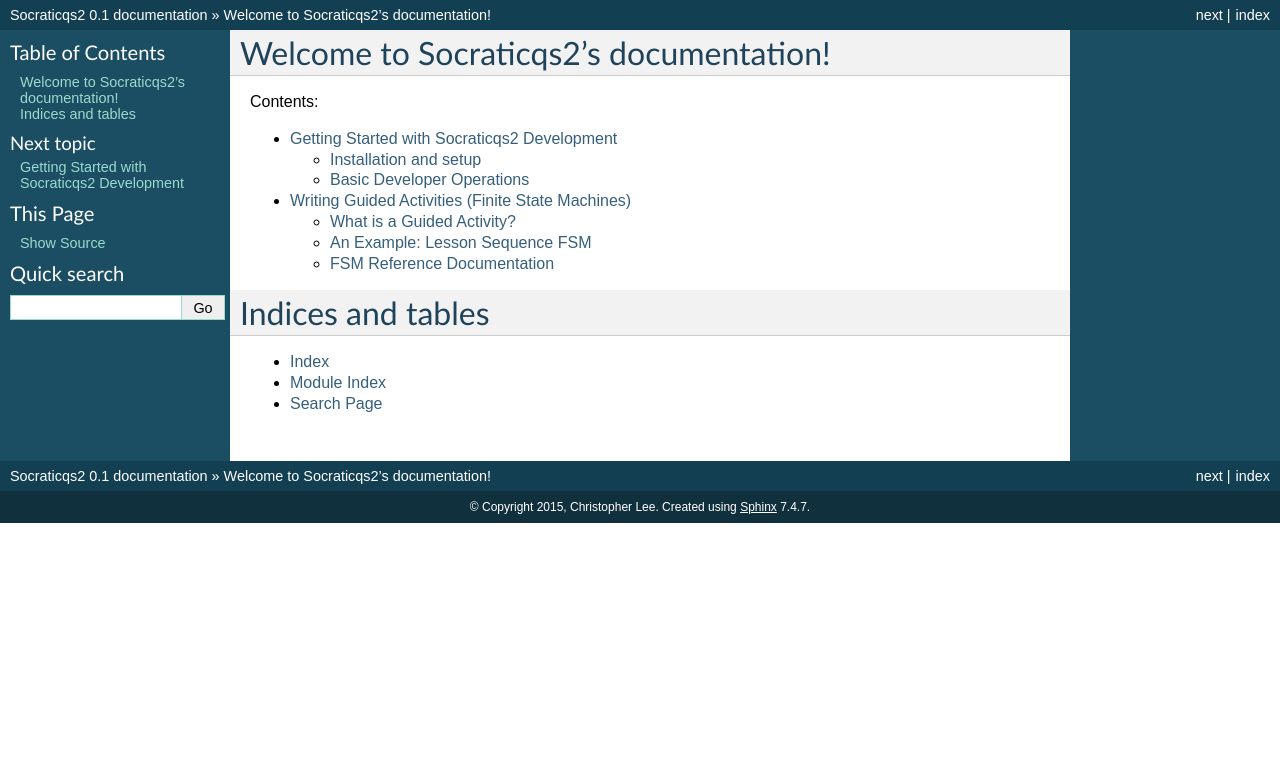
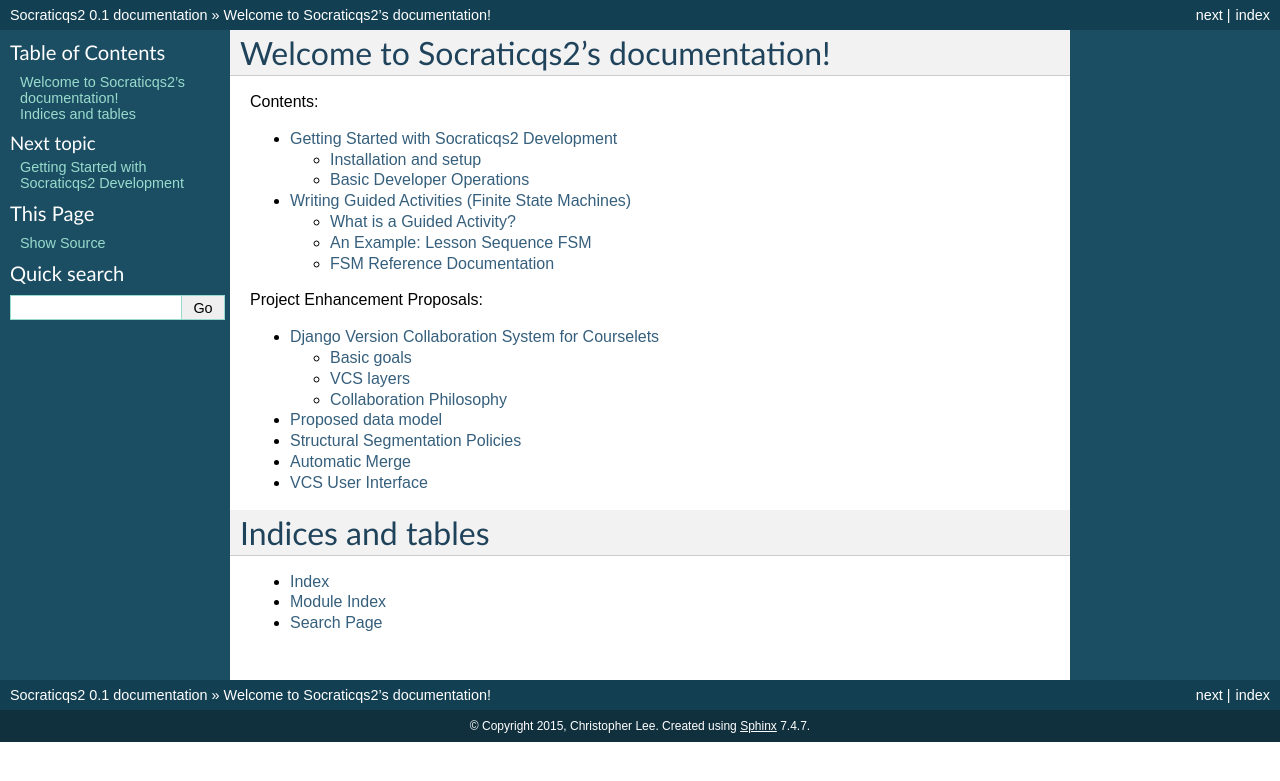
Before and after one commit to cjlee112/socraticqs2, a Sphinx documentation site: the page built from doc/index.rst, in a window 1280 px wide. Shown: the top 781 px of the page. Built offline with Sphinx 7.4.7, drawn with Linux system fonts in a browser that asks for light colours; some of the changed lines change nothing that is shown.

Commit message:
added draft version control design proposal to developer docs per issue #1

```diff
--- a/doc/index.rst
+++ b/doc/index.rst
@@ -14,6 +14,14 @@
    devintro
    fsm
 
+Project Enhancement Proposals:
+
+.. toctree::
+   :maxdepth: 2
+   :glob:
+
+   pep/*
+
 Indices and tables
 ==================
 
--- /dev/null
+++ b/doc/pep/django_vcs.rst
@@ -0,0 +1,156 @@
+
+Django Version Collaboration System for Courselets
+---------------------------------------------------------------------
+
+Basic goals
++++++++++++++++
+
+* Git-like VCS for text+metadata rather than code
+* Application model is community-remix-forest rather than code-pyramid.
+* stored in standard database (rather than files)
+* Integrates VCS capabilities into standard online platform (Django)
+* KISS: sweetspot of core VCS benefits without Git's complexity, for non-Git-users
+* Designed for courselets active-learning materials, which consists of one datatype (Lesson) and two levels of container (Unit and Course), all three under VC.
+
+VCS layers
+++++++++++++
+
+* **Lesson**
+
+  * Lesson is a *commit*
+  * UnitLesson is a *branch* (HEAD pointer)
+
+* **Unit**: a repository of UnitLessons
+
+  * Unit is a commit
+  * CourseUnit is branch
+
+* **Course**: a repository of CourseUnits
+
+  * Course is a commit
+  * CourseBranch is a branch
+
+Some simplifying assumptions:
+
+* In general, we store VCS tree structure directly on commit objects (with **parent** and **mergeParent** pointers).
+
+* In general, commits are "snapshots" of content (i.e. exact same form as the "working tree"), with no special attempt to compress or diff its storage.  Our content is typically a short text (<8k?), so this seems like a reasonable simplification in the era of cheap big storage.
+
+* it follows that branch (HEAD) can point to content that is not yet permanently committed, i.e. owner can go on modifying that content until they decide it's ready to commit (or another event, e.g. fork, forces a commit).
+
+
+Collaboration Philosophy
++++++++++++++++++++++++++
+
+* Instructors are not expected to understand the Git version control model, especially complex concepts like branches and rebasing.
+
+* instead, Unit provides intuitive freedom to modify a lesson however you want for this Unit, without affecting any other units.
+
+* anyone can fork anything (creating new branch within that repository), but only the "master" branch owned by the instructor is shown to users as the "official version" of that repository.
+
+* user can fork to create a new branch at several different levels
+
+  * fork a Lesson either within same Unit or a different Unit.
+  * fork a Unit either within same Course or a different Course.  Forking a Unit in turn forks all the Lessons within that Unit.
+  * fork a Course either as new public course or private branch.  Forking a Course in turns forks all the Units within that Course.
+
+* in general, searches will operate only on "master" content (e.g. Lessons pointed to by UnitLessons with isMaster=True).
+
+* following the Git model of "fine-grained" commit history will make automatic merge much more useful (by giving users easy control over what changes to accept).  This seems like the Git sweet-spot, i.e. the part that's both easiest for users to understand, and most useful for them.  Besides, disk-space is not really an issue...  Policy:
+
+  * if user provides a Commit Message after modifying an object, commit it permanently.
+  * various views should warn the instructor: "you have not committed a snapshot of the current version.  If you are done changing it (for the moment), please commit it by entering a Commit Message on the Edit tab".
+
+* automatically commit when operationally appropriate.  While the user should be encouraged to commit fine-grained changes, we will commit automatically on various events:
+
+  * checkout by someone other than Lesson owner (addedBy) will commit it, since otherwise changes by different people would get mixed in the same commit.
+  * fork
+  * publish
+  * Response
+  * course over (future commitTime): consider allowing commitTime to be set to a future date, so that it will automatically be considered committed at that time.  Also consider inheriting future commitTime from container (e.g. if Unit has future commitTime, creating a new UnitLesson in this Unit should inherit that future commitTime).
+
+* when someone first forks a lesson, ask them to review it carefully for typos or errors, and to make corrections (on the parent branch).  Hopefully this will mostly eliminate the need for propagating pull requests to "upstream" branches.  (Then ask them if they want to change the focus, audience or substance significantly, which adds a "cut" edge.)
+
+* in general, everyone on "the same branch" (see bridge-cut description below) will receive pull requests for each other's changes.
+
+* goal is for auto-merge with manual resolution: top-down view of diffs lets you drill down.  If you need to intervene manually for some parts of the merge, you do so for those specific part(s).  Finally you can just accept the top-level merge and it will merge everything else automatically.
+
+Proposed data model
+---------------------
+
+* **commitTime** indicates commit status
+
+  * NULL indicates uncommitted
+  * commitTime in the future indicates uncommitted.  If container has future commitTime, new HEADs created in this container should inherit this future commitTime.
+  * commitTime in the past indicates committed.
+
+* **treeID, isMaster, branch** multiple-HEAD model: within a given container (e.g. Unit) we can have many versions of something (with same treeID), one of which will have isMaster=True, and also distinguished by owner (addedBy) and branch name.  This model applies at several levels:
+
+  * UnitLesson: represents HEAD pointer for a Lesson
+  * CourseUnit: represents HEAD pointer for a Unit
+  * CourseBranch: represents HEAD pointer for a Course
+
+* in a given course, master Unit, UnitLesson, Course IDs will not change.  I.e. when we add a Unit to a course with isMaster=True, we create a new Unit object (possibly cloned from an existing Unit in another course), and we keeping using that object in that course thereafter (unless of course the user deletes the unit from the course).  Similarly, whenever we add a UnitLesson with isMaster=True to a Unit (e.g. cloned from another Unit), we always add it as a newly created UnitLesson object, and we keep using that object in that Unit thereafter (unless of course the user deletes it).
+
+* UnitLesson **isMaster=True** indicates what version will actually be shown in that Unit.  This allows many alternate versions (including student users') in the same Unit, all but one of which have isMaster=False.  This field must be indexed in the db properly!!  Note that to keep public IDs stable, once a UnitLesson has isMaster=True, it becomes the public ID.  Another way of saying this: you will never reset it to isMaster=False (in order to set some other UnitLesson.isMaster=True), because that would change the public ID of this Lesson in this Unit.  Instead you just change what Lesson this UnitLesson points to (and possibly its branch name).
+
+* Unit and Course should use **commitID** as the key value for pointing to parent(s), rather than just using primary key in the usual way.  This is a solid technical solution for allowing us to keep stable both the public ID and the parent pointer(s).  commitID rules:
+
+  * for an uncommitted object, commitID=NULL.
+  * for a newly committed object, commitID=self.pk
+  * when a committed object is cloned for checkout (see below), the commitID is copied to the commit-clone, and the original object (now checked out) is set to commitID=NULL to reflect that it is now checked out (uncommitted).
+
+  We will have to supply a get_parent() method that looks up parent object by commitID.
+
+  Note this issue does not apply to Lesson, because Lesson ID is never public (what's publicly visible is the UnitLesson ID).
+
+* Implies a fork-commit-checkout-clone pattern for Unit and Course if isMaster=True:
+
+  * when someone forks an object, we must commit it.
+  * when the owner wants to modify (checkout) the committed object, if it has isMaster=True, then we must clone it in a special way to preserve the HEAD ID.  Specifically, we create a clone of the committed HEAD object, remove the commit lock from our HEAD object, and make it point to the clone as its parent.  This preserves the tree structure while allowing us to continue editing the same HEAD ID.  Note that we only have to do this in the specific case where owner wants to modify (checkout) a *committed* isMaster=True object.
+
+Structural Segmentation Policies
+---------------------------------
+
+The Git/GitHub pull-request model is not suitable for Courselets, because its "code-pyramid" model is all about convergence to a "master" who can be relied on to decide what changes to accept.  In the Courselets community-remix-forest, by contrast, that will not work, because there is no such "master"; even more fundamentally, divergence (segmentation) is as valuable as convergence.  What we want is for segmentation to emerge naturally and with minimal effort from users, e.g. I should automatically receive pull-requests from within my "segment", but not outside.
+
+We will achieve this via a mechanism of edges added onto a VCS tree that explicitly represent what "pull policy" a user wants to apply in the future to a given subtree:
+
+* emergent segmentation via bridge vs. cut edges: generalize Git's concept of "merge strategy" to indicate whether you want to receive future pull requests or not.  E.g.
+
+  * suggest merging future pull-requests from this subtree (typically this would be associated with merging in last state of this subtree)
+  * offer option to merge ...
+  * hide ... (typically this would be associated with merge -s ours operation)
+  * NULL (no preference)
+
+  You could also suggest flow the other direction:
+
+  * suggest merging my commits to this subtree
+  * offer option to merge ...
+  * hide ...
+  * NULL (no preference)
+
+  For a given user considering possible things to merge into his branch, his PULL setting always overrides other people's PUSH settings.
+
+  Operates the same as recursive merge search, i.e. backtrack both HEADS until you find a common merge origin, bridge, or cut, whichever comes first.  Bridge propagates the pull-request; cut blocks it.
+
+* useful to extract the clique-structure of which HEADs are convergent (get each other's changes) vs. divergent (do not).
+
+* can consider the PUSH-edge version of this to be a generalization of pull-requests.  That is, you can either suggest your changes to everyone (by adding PUSH edge from your HEAD to root of the tree), or to a specific branch / subtree.
+
+Automatic Merge
+---------------------
+
+Use my Word interval nested containment list 3-way merge algorithm.
+
+* line-based diff (e.g. Git) cannot merge changes in the same paragraph
+* Git cannot handle re-ordering / remixing; after a block of text is moved, changes within it can no longer be merged.
+
+VCS User Interface
+---------------------
+
+* presumably there will be a new tab "Versions" or "History" that shows gitg-like diagram of commits and HEADs.  Allows user to click to view a diff, or switch branches etc.
+
+* user who gets a pull-request can of course reject changes (selectively). (imagine this as table of commits with checkboxes so you can accept all, none, or subset.
+
+* can propagate pull requests to downstream branches, but only if they map cleanly onto that branch.
```
